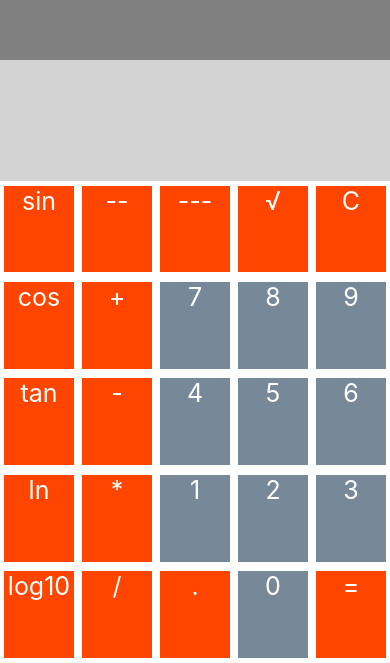
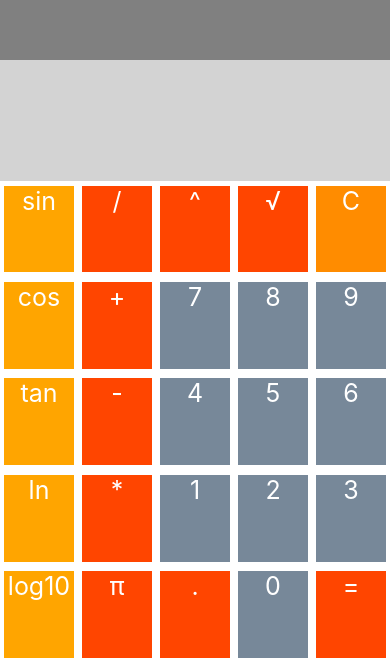
Before and after one commit to lukebelliveau/ios-curriculum, a React Native app in the folder Calculator/: screen / in a window 390 px wide. Shown: the part 181-844 px from the top of the page. Built offline with nearby package versions, Linux system fonts and the light colour scheme.

Commit message:
added some ops, constants, colors

```diff
--- a/Calculator/App.js
+++ b/Calculator/App.js
@@ -73,6 +73,7 @@ export default class App extends React.Component {
       case '-':
       case '*':
       case '/':
+      case '^':
         this.setState((prevState) => {
           const valueOfInput = parseFloat(prevState.displayText);
           return {
--- a/Calculator/src/Keypad.js
+++ b/Calculator/src/Keypad.js
@@ -25,8 +25,22 @@ const CalculatorButton = ({ buttonData }) => (
   </View>
 );
 
-const computeButtonColor = value => isNaN(parseInt(value)) ? 'orangered' : 'lightslategrey';
+// const computeButtonColor = value => isNaN(parseInt(value)) ? 'orangered' : 'lightslategrey';
 
+const computeButtonColor = value => {
+  switch(value) {
+    case 'sin':
+    case 'cos':
+    case 'tan':
+    case 'ln':
+    case 'log10':
+      return 'orange';
+    case 'C':
+      return 'darkorange';
+    default:
+      return isNaN(parseInt(value)) ? 'orangered' : 'lightslategrey'
+  }
+};
 const styles = StyleSheet.create({
   container: {
   },
--- a/Calculator/src/getButtons.js
+++ b/Calculator/src/getButtons.js
@@ -1,8 +1,8 @@
 const getButtons =  (enterConstant, enterFloatingPoint, unaryOp, binaryOp, clear) => [
   [
     { value: 'sin', action: unaryOp },
-    { value: '--', action: () => {} },
-    { value: '---', action: () => {} },
+    { value: '/', action: binaryOp },
+    { value: '^', action: binaryOp },
     { value: '√', action: unaryOp },
     { value: 'C', action: clear },
   ],
@@ -29,7 +29,7 @@ const getButtons =  (enterConstant, enterFloatingPoint, unaryOp, binaryOp, clear
   ],
   [
     { value: 'log10', action: unaryOp },
-    { value: '/', action: binaryOp },
+    { value: 'π', action: () => enterConstant(Math.PI) },
     { value: '.', action: enterFloatingPoint },
     { value: '0', action: enterConstant },
     { value: '=', action: binaryOp },
--- a/Calculator/src/operations.js
+++ b/Calculator/src/operations.js
@@ -11,5 +11,6 @@ export const binaryOperations = {
   '+': (op1, op2) => op1 + op2,
   '-': (op1, op2) => op1 - op2,
   '*': (op1, op2) => op1 * op2,
-  '/': (op1, op2) => op1 / op2
+  '/': (op1, op2) => op1 / op2,
+  '^': (op1, op2) => Math.pow(op1, op2)
 };
```
